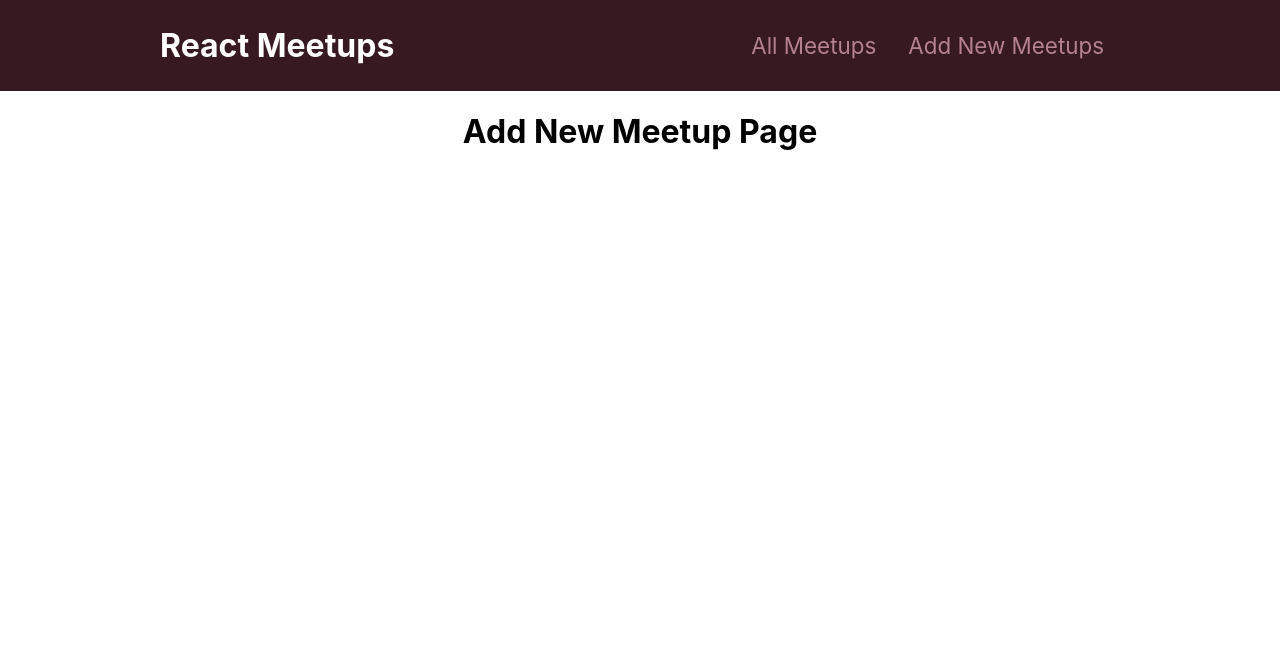
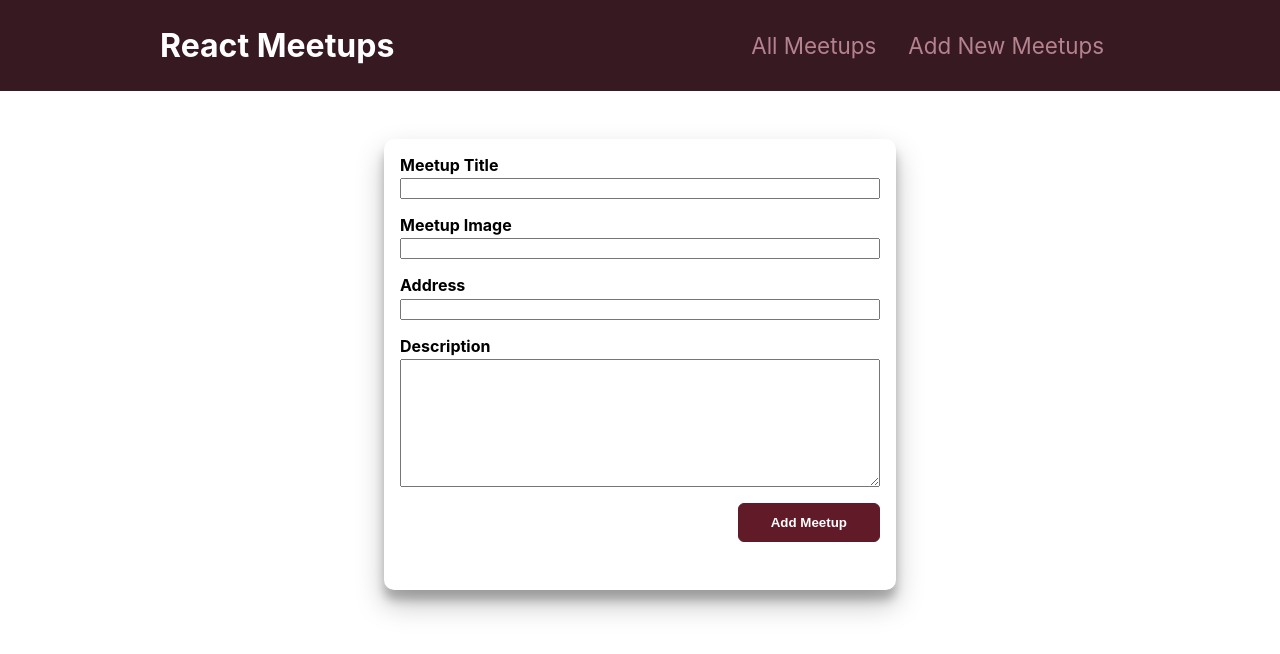
Before and after one commit to Lenarqa/nextJsPracticeApp, a Next.js app: page /new-meetups in a window 1280 px wide. Shown: the top 654 px of the page. Built offline with nearby package versions, Linux system fonts and the light colour scheme.

Commit message:
create and style meetupForm component

```diff
--- /dev/null
+++ b/components/meetups/MeetupForm.js
@@ -0,0 +1,50 @@
+import React, { useRef } from "react";
+import classes from "./MeetupForm.module.css";
+
+const MeetupForm = (props) => {
+    const titleInputRef = useRef();
+    const imgInputRef = useRef();
+    const addressInputRef = useRef();
+    const descriptionInputRef = useRef();
+  const onSubmitHandler = (event) => {
+    event.preventDefault();
+    console.log("onSubmitHandler");
+    const title = titleInputRef.current.value;
+    const img = imgInputRef.current.value;
+    const address = addressInputRef.current.value;
+    const description = descriptionInputRef.current.value;
+
+    if(!title || !img || !address || !description) {
+        console.log("Invalid form input");
+        return;
+    }
+
+    console.log(`title = ${title}; img = ${img}; address = ${address}; description = ${description}`);
+  };
+
+  return (
+    <form onSubmit={onSubmitHandler} className={classes.form}>
+      <div className={classes.inputWrapper}>
+        <label htmlFor="title">Meetup Title</label>
+        <input type="text" id="title" ref={titleInputRef} />
+      </div>
+      <div className={classes.inputWrapper}>
+        <label htmlFor="img">Meetup Image</label>
+        <input type="text" id="img" ref={imgInputRef} />
+      </div>
+      <div className={classes.inputWrapper}>
+        <label htmlFor="address">Address</label>
+        <input type="text" id="address" ref={addressInputRef} />
+      </div>
+      <div className={classes.inputWrapper}>
+        <label htmlFor="description">Description</label>
+        <textarea ref={descriptionInputRef}></textarea>
+      </div>
+      <div className={classes.btnWrapper}>
+        <button>Add Meetup</button>
+      </div>
+    </form>
+  );
+};
+
+export default MeetupForm;
--- /dev/null
+++ b/components/meetups/MeetupForm.module.css
@@ -0,0 +1,55 @@
+.form {
+    display: flex;
+    justify-content: center;
+    align-items: center;
+    flex-direction: column;
+    width: 40%;
+    padding: 1rem;
+    margin: 3rem;
+    border-radius: 10px;
+    box-shadow: 0 14px 28px rgba(0,0,0,0.25), 0 10px 10px rgba(0,0,0,0.22);
+
+}
+
+.inputWrapper {
+    display: flex;
+    width: 100%;
+    justify-content: start;
+    align-items: flex-start;
+    flex-direction: column;
+    margin-bottom: 1rem;
+}
+
+.inputWrapper label {
+    font-weight: 700;
+    margin-bottom: 0.2rem;
+}
+
+.inputWrapper input {
+    width: 100%;
+}
+
+.inputWrapper textarea{
+    height: 8rem;
+    width: 100%;
+}
+
+.btnWrapper {
+    width: 100%;
+    display: flex;
+    align-items: center;
+    justify-content: end;
+
+}
+
+.btnWrapper button {
+    cursor: pointer;
+    color: white;
+    font-weight: 900;
+    background-color: #601a28;
+    padding: 0.7rem 2rem;
+    border: 1px solid #601a28;
+    border-radius: 6px;
+    margin-bottom: 2rem;
+    font-weight: 900;
+}
--- a/components/meetups/MeetupItem.module.css
+++ b/components/meetups/MeetupItem.module.css
@@ -22,7 +22,6 @@
     cursor: pointer;
     color: #601a28;
     background-color: #fff;
-    border-color: white;
     padding: 1rem 4rem;
     border: 1px solid #601a28;
     border-radius: 6px;
--- a/components/meetups/MeetupsList.module.css
+++ b/components/meetups/MeetupsList.module.css
@@ -4,5 +4,5 @@
     align-items: center;
     flex-direction: column;
     width: 45%;
-    margin: 4rem auto;
+    margin: 3rem auto;
 }
--- a/pages/new-meetups.js
+++ b/pages/new-meetups.js
@@ -1,10 +1,11 @@
 import React from 'react';
 import Layout from '../components/layout/Layout';
+import MeetupForm from '../components/meetups/MeetupForm';
 
 const NewMeetup = (props) => {
     return (
         <Layout>
-            <h1>Add New Meetup Page</h1>
+            <MeetupForm />
         </Layout>
     );
 };
```
